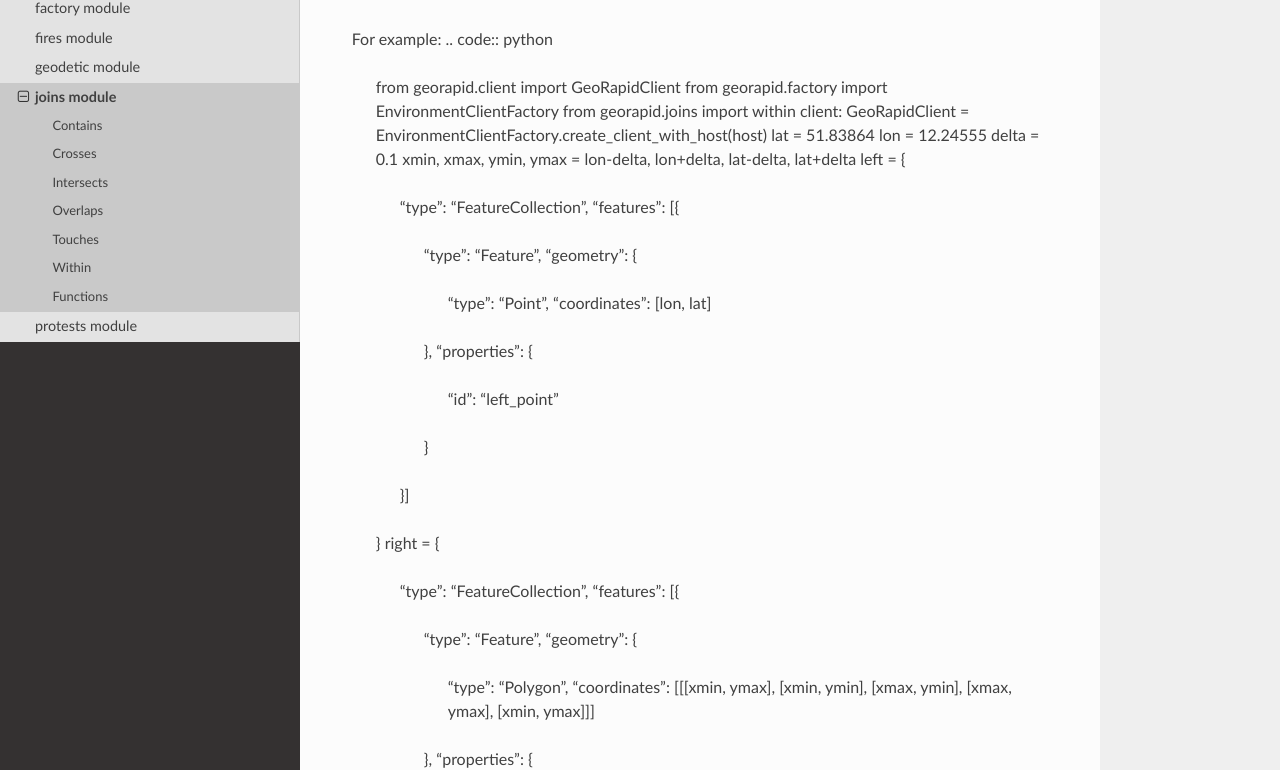
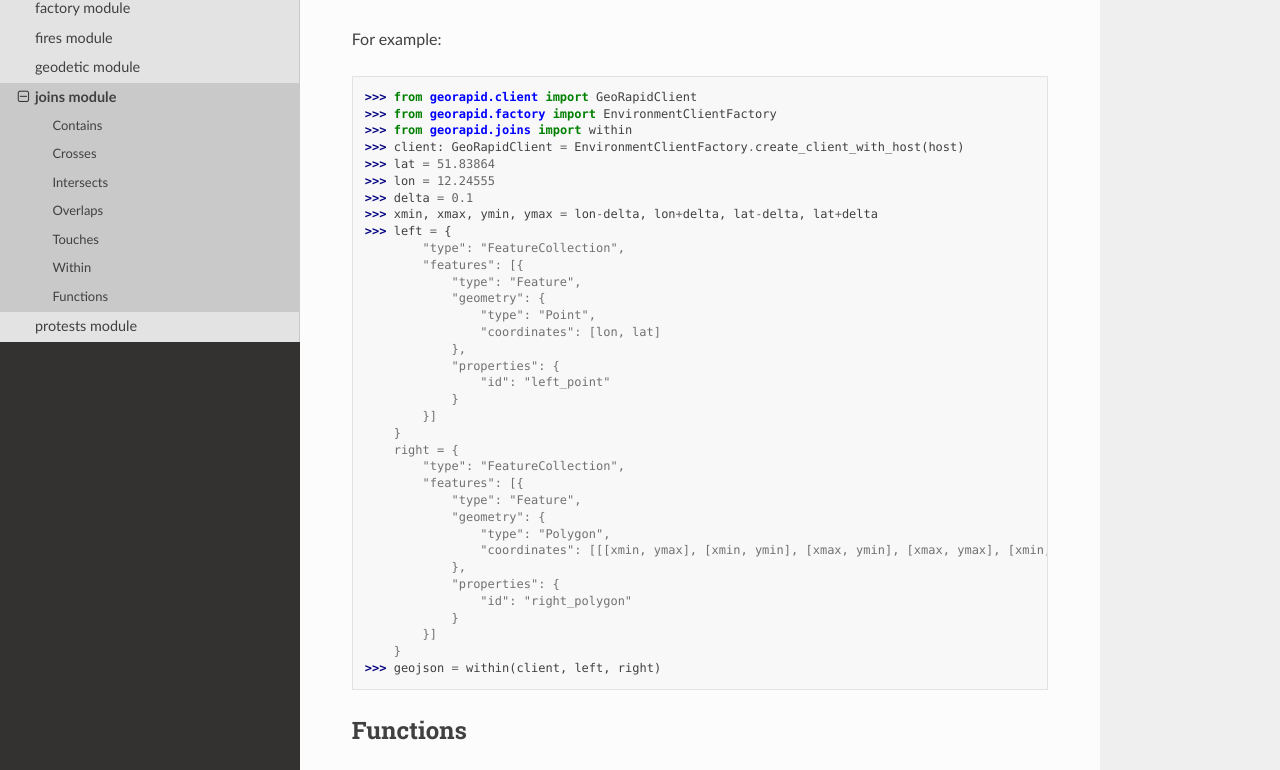
Before and after one commit to Geospatial-AI-DE/georapid-py, a Sphinx documentation site: the page built from docs/source/joins.rst, in a window 1280 px wide and 1400 px high, scrolled down 3516 px. Shown: the part 228-998 px from the top of the window. Built offline with Sphinx 7.4.7 and the Read the Docs theme 2.0.0, drawn with Linux system fonts in a browser that asks for light colours; some of the changed text lies outside the part shown; grey boxes are pictures that could not be loaded.

Commit message:
#2 :books: Using right shift code

```diff
--- a/docs/source/joins.rst
+++ b/docs/source/joins.rst
@@ -70,17 +70,16 @@ So that no points of the input geometry lie in the target's exterior geometry, a
     Buildings being within a specified area of interest
 
 For example:
-.. code:: python
 
-    from georapid.client import GeoRapidClient
-    from georapid.factory import EnvironmentClientFactory
-    from georapid.joins import within
-    client: GeoRapidClient = EnvironmentClientFactory.create_client_with_host(host)
-    lat = 51.83864
-    lon = 12.24555
-    delta = 0.1
-    xmin, xmax, ymin, ymax = lon-delta, lon+delta, lat-delta, lat+delta
-    left = {
+>>> from georapid.client import GeoRapidClient
+>>> from georapid.factory import EnvironmentClientFactory
+>>> from georapid.joins import within
+>>> client: GeoRapidClient = EnvironmentClientFactory.create_client_with_host(host)
+>>> lat = 51.83864
+>>> lon = 12.24555
+>>> delta = 0.1
+>>> xmin, xmax, ymin, ymax = lon-delta, lon+delta, lat-delta, lat+delta
+>>> left = {
         "type": "FeatureCollection",
         "features": [{
             "type": "Feature",
@@ -106,8 +105,7 @@ For example:
             }
         }]
     }
-    geojson = within(client, left, right)
-
+>>> geojson = within(client, left, right)
 
 Functions
 ---------
```
